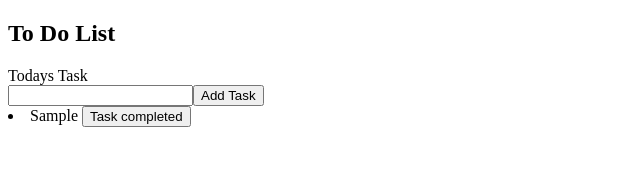
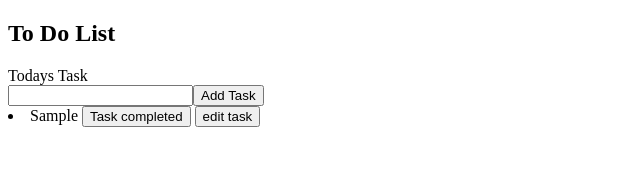
Before and after one commit to Te-Piha/to-do-list-simple, a React (Create React App) app: page / in a window 1280 px wide. Both pictures are taken after typing "Sample" into the empty fields and a click on the button "Add Task". Shown: the top 196 px of the page, without its empty margins (0-640 px from the left). Built offline with nearby package versions, Linux system fonts and the light colour scheme.

Commit message:
complete edit function

```diff
--- a/src/components/HomePage.jsx
+++ b/src/components/HomePage.jsx
@@ -17,7 +17,6 @@ function HomePage() {
   }
 
   const deleteTask = (delTask) => {
-    console.log(delTask)
 
     const newTasks = tasks.filter(task => task !== delTask)
     setNewTask(newTasks)
@@ -25,7 +24,14 @@ function HomePage() {
   }
 
   //editTask
+const editTask = (task) => {
+  const updateTaskText = document.getElementById("task").value
 
+    if (updateTaskText){
+      const updatedTask = tasks.map(arrTask => arrTask === task ? updateTaskText : arrTask )
+      setNewTask(updatedTask)
+    }
+}
 
   //api call useEffect
 
@@ -43,7 +49,7 @@ function HomePage() {
       </label>
       <div>
         {tasks.map((task) =>
-        (<li> {task} <button onClick={e => deleteTask(task)} > Task completed </button> </li>
+        (<li> {task} <button onClick={e => deleteTask(task)} > Task completed </button> <button onClick={e => editTask(task)}> edit task </button></li>
         ))}
       </div>
 
```
